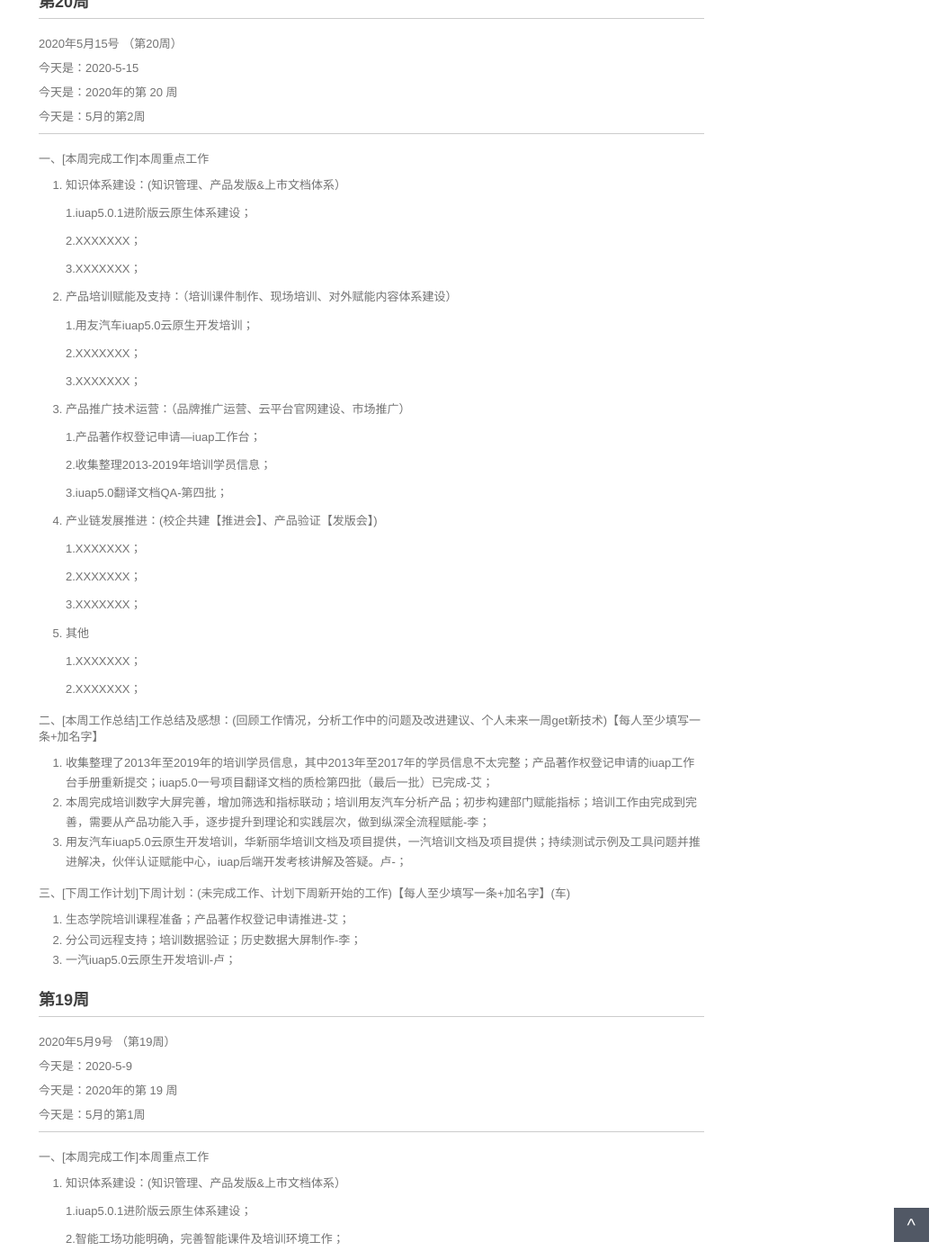
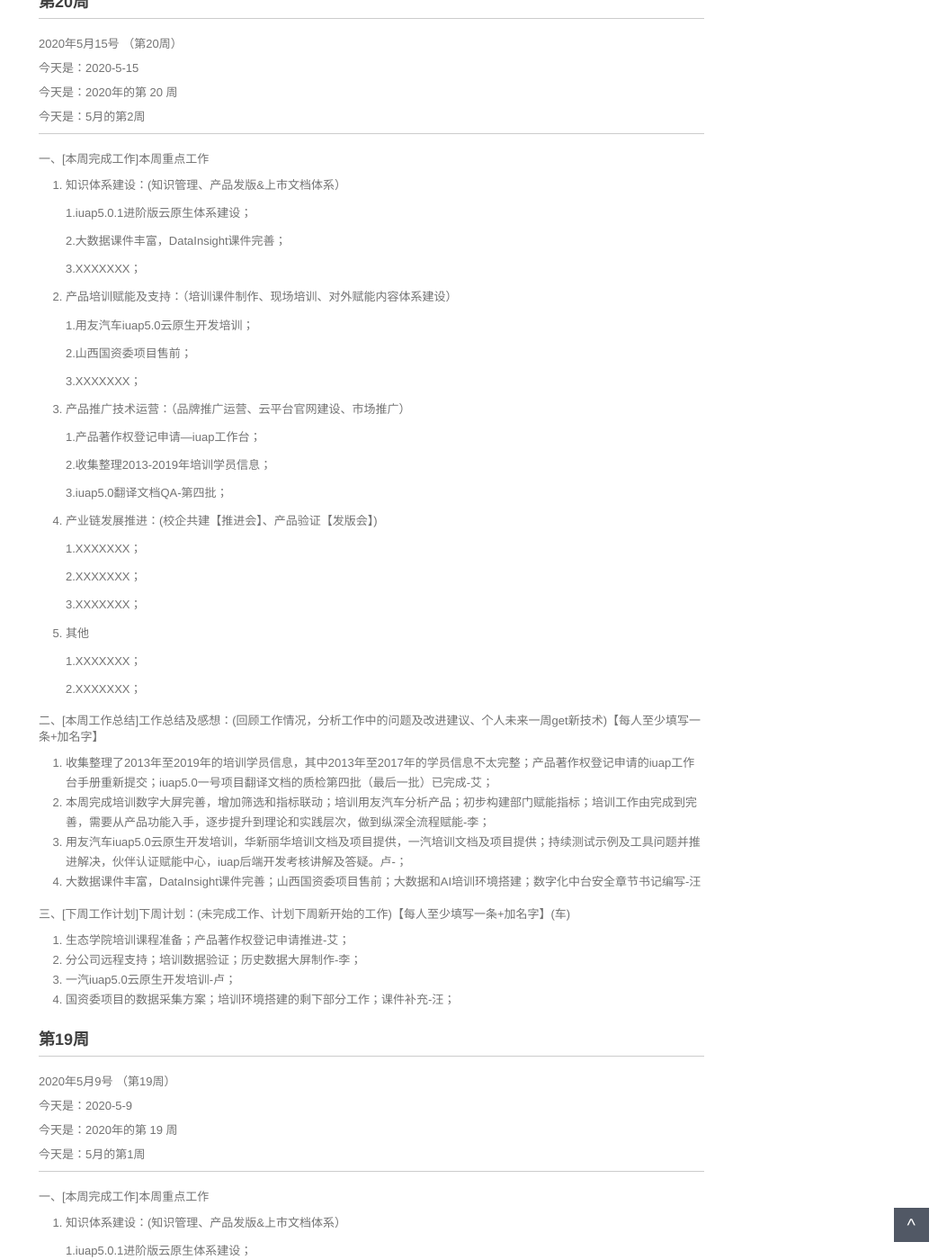
Before and after one commit to walllFlower/blog, a Jekyll site: the page built from 2020-02-28-day_report.md, in a window 1280 px wide and 1400 px high, scrolled down 341 px. Shown: the whole window at 90% size, without its empty margins (227-1280 px from the left). Built offline with Jekyll 4.4.1, drawn with Linux system fonts in a browser that asks for light colours; comment, search, counter and statistics services are not loaded.

Commit message:
Update 2020-02-28-day_report.md

```diff
--- a/2020-02-28-day_report.md
+++ b/2020-02-28-day_report.md
@@ -28,7 +28,7 @@ categories: 技术运营工作周报
 
     1.iuap5.0.1进阶版云原生体系建设；
 
-    2.XXXXXXX；
+    2.大数据课件丰富，DataInsight课件完善；
 
     3.XXXXXXX；
 
@@ -36,7 +36,7 @@ categories: 技术运营工作周报
 
     1.用友汽车iuap5.0云原生开发培训；
 
-    2.XXXXXXX；
+    2.山西国资委项目售前；
 
     3.XXXXXXX；
 
@@ -69,13 +69,14 @@ categories: 技术运营工作周报
 1. 收集整理了2013年至2019年的培训学员信息，其中2013年至2017年的学员信息不太完整；产品著作权登记申请的iuap工作台手册重新提交；iuap5.0一号项目翻译文档的质检第四批（最后一批）已完成-艾；
 2. 本周完成培训数字大屏完善，增加筛选和指标联动；培训用友汽车分析产品；初步构建部门赋能指标；培训工作由完成到完善，需要从产品功能入手，逐步提升到理论和实践层次，做到纵深全流程赋能-李；
 3. 用友汽车iuap5.0云原生开发培训，华新丽华培训文档及项目提供，一汽培训文档及项目提供；持续测试示例及工具问题并推进解决，伙伴认证赋能中心，iuap后端开发考核讲解及答疑。卢-；
+4. 大数据课件丰富，DataInsight课件完善；山西国资委项目售前；大数据和AI培训环境搭建；数字化中台安全章节书记编写-汪
 
 三、[下周工作计划]下周计划：(未完成工作、计划下周新开始的工作)【每人至少填写一条+加名字】(车)
 
 1. 生态学院培训课程准备；产品著作权登记申请推进-艾；
 2. 分公司远程支持；培训数据验证；历史数据大屏制作-李；
 3. 一汽iuap5.0云原生开发培训-卢；
-
+4. 国资委项目的数据采集方案；培训环境搭建的剩下部分工作；课件补充-汪；
 
 
 ###  第19周
```
